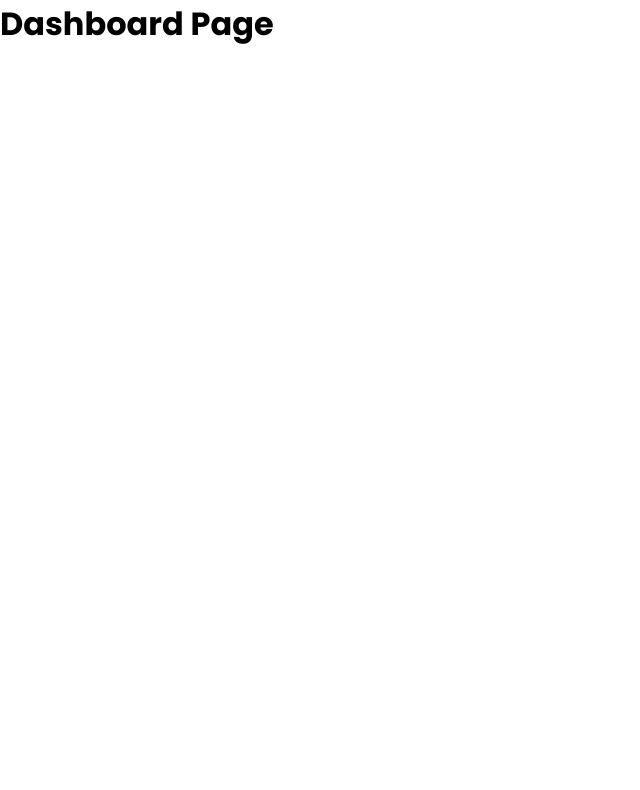
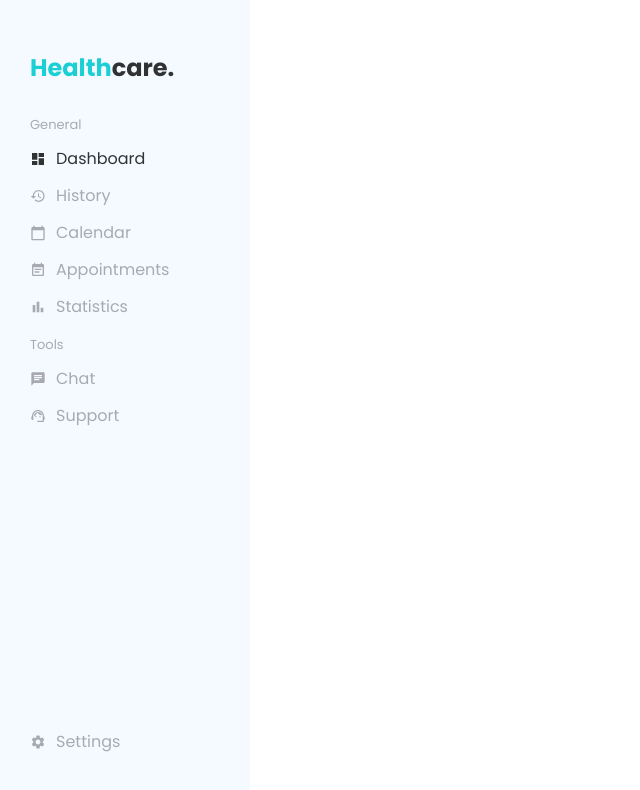
Before and after one commit to aravinth2706/healthcare, a React (Vite) app: page / in a window 1280 px wide. Shown: the top 790 px of the page, without its empty margins (0-640 px from the left). Built offline with nearby package versions, Linux system fonts and the light colour scheme.

Commit message:
Sidebar completed with responsive

```diff
--- a/src/App.jsx
+++ b/src/App.jsx
@@ -1,9 +1,11 @@
+import Sidebar from "./components/Sidebar";
 import Dashboard from "./pages/Dashboard";
 
 function App() {
   return (
     <>
-      <Dashboard />
+      <Sidebar />
+      {/* <Dashboard /> */}
     </>
   );
 }
--- a/src/components/Sidebar.jsx
+++ b/src/components/Sidebar.jsx
@@ -1,8 +1,105 @@
+import {
+  MdDashboard,
+  MdHistory,
+  MdCalendarToday,
+  MdEventNote,
+  MdBarChart,
+  MdChat,
+  MdSupportAgent,
+  MdSettings,
+  MdMenu,
+  MdClose,
+} from "react-icons/md";
+import { useState, useEffect } from "react";
+import styles from "../styles/sidebar.module.css";
+import useDeviceType from "../hooks/useDeviceType";
+
+const navLinks = [
+  {
+    label: "General",
+    links: [
+      { name: "Dashboard", icon: <MdDashboard /> },
+      { name: "History", icon: <MdHistory /> },
+      { name: "Calendar", icon: <MdCalendarToday /> },
+      { name: "Appointments", icon: <MdEventNote /> },
+      { name: "Statistics", icon: <MdBarChart /> },
+    ],
+  },
+  {
+    label: "Tools",
+    links: [
+      { name: "Chat", icon: <MdChat /> },
+      { name: "Support", icon: <MdSupportAgent /> },
+    ],
+  },
+  {
+    label: "",
+    links: [{ name: "Settings", icon: <MdSettings /> }],
+  },
+];
+
 function Sidebar() {
+  const { isMobile } = useDeviceType();
+  const [isSidebarOpen, setSidebarOpen] = useState(false);
+
+  const toggleSidebar = () => setSidebarOpen(!isSidebarOpen);
+
+  useEffect(() => {
+    if (isMobile) {
+      setSidebarOpen(false);
+    }
+  }, [isMobile]);
+
   return (
     <>
-      <p>Sidebar</p>
+      {isMobile && !isSidebarOpen && (
+        <div className={styles.toolbar}>
+          <MdMenu
+            size={24}
+            onClick={toggleSidebar}
+            className={styles.menuIcon}
+          />
+          <div className={styles.title}>
+            Health<span>care.</span>
+          </div>
+        </div>
+      )}
+
+      {/* BACKDROP */}
+      {isMobile && isSidebarOpen && (
+        <div className={styles.backdrop} onClick={toggleSidebar}></div>
+      )}
+
+      {((isMobile && isSidebarOpen) || !isMobile) && (
+        <nav className={`${isMobile ? styles.isMobile : ""} ${styles.sidebar}`}>
+          <div className={styles.title}>
+            Health<span>care.</span>
+          </div>
+          {isMobile && (
+            <MdClose className={styles.closeBtn} onClick={toggleSidebar} />
+          )}
+          {navLinks.map(({ label, links }, index) => (
+            <div key={index} className={styles.navSection}>
+              {label && <p className={styles.label}>{label}</p>}
+              <ul>
+                {links.map(({ name, icon }) => (
+                  <li
+                    key={name}
+                    className={`${styles.navItem}${
+                      name === "Dashboard" ? " " + styles.active : ""
+                    }`}
+                  >
+                    {icon}
+                    <span className="name">{name}</span>
+                  </li>
+                ))}
+              </ul>
+            </div>
+          ))}
+        </nav>
+      )}
     </>
   );
 }
+
 export default Sidebar;
--- /dev/null
+++ b/src/styles/sidebar.module.css
@@ -0,0 +1,81 @@
+.sidebar {
+  background-color: var(--secondary-bg);
+  height: 100vh;
+  width: 250px;
+  position: relative;
+  padding-top: 50px;
+}
+.label {
+  font-size: small;
+  color: var(--secondary-text);
+  padding: 10px 0 5px 0;
+}
+.title {
+  color: var(--primary-text);
+  font-size: x-large;
+  padding-left: 30px;
+  font-weight: 600;
+  margin-bottom: 20px;
+}
+.title span {
+  color: rgba(0, 0, 0, 0.8);
+}
+.navSection {
+  padding-left: 30px;
+}
+.navSection:last-of-type {
+  position: absolute;
+  bottom: 5%;
+}
+.navItem {
+  display: flex;
+  align-items: center;
+  gap: 10px;
+  color: var(--secondary-text);
+  padding: 6px 0;
+}
+.navItem:hover {
+  color: rgba(0, 0, 0, 0.6);
+  cursor: pointer;
+}
+.active {
+  color: rgba(0, 0, 0, 0.8);
+}
+/* Mobile */
+.isMobile {
+  position: fixed;
+  top: 0;
+  z-index: 1000;
+}
+.closeBtn {
+  position: absolute;
+  right: 10px;
+  top: 10px;
+  cursor: pointer;
+}
+.toolbar {
+  display: flex;
+  align-items: center;
+  padding: 10px;
+  background-color: var(--primary-bg);
+}
+.toolbar .title {
+  padding-left: 0;
+  margin-bottom: 0;
+}
+.menuIcon {
+  margin: 0 10px;
+  cursor: pointer;
+}
+.menuIcon:hover {
+  color: rgba(0, 0, 0, 0.6);
+}
+.backdrop {
+  position: fixed;
+  top: 0;
+  left: 0;
+  width: 100vw;
+  height: 100vh;
+  background-color: rgba(0, 0, 0, 0.5);
+  z-index: 999;
+}
```
